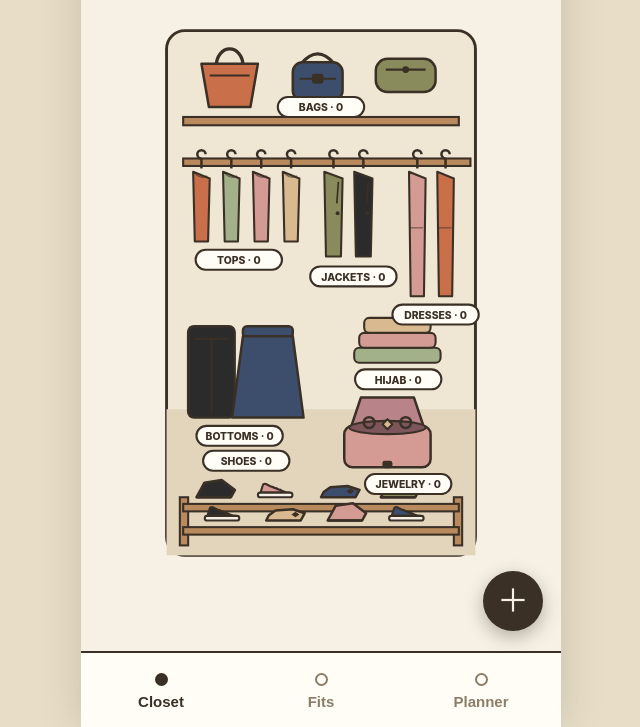
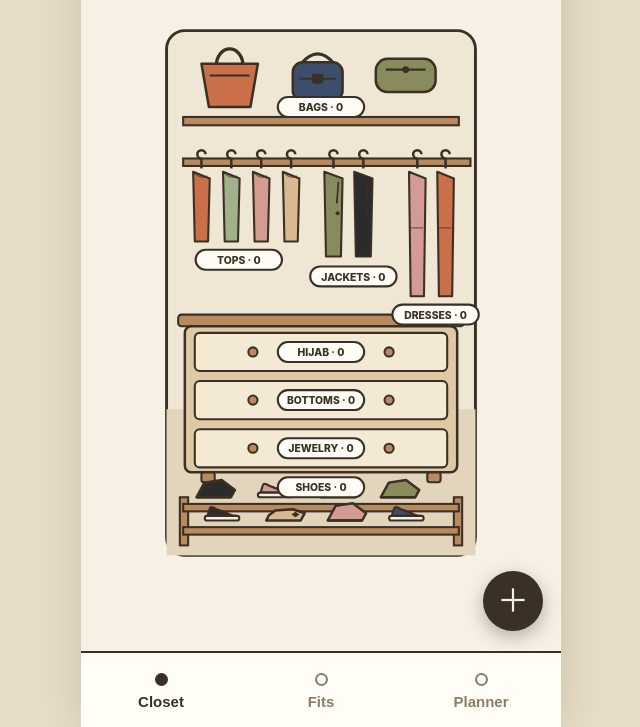
Before and after one commit to sameer095k/outfit-app-web, a plain HTML site: page index.html in a window 1280 px wide. Shown: the part 73-800 px from the top of the page, without its empty margins (319-959 px from the left). Drawn offline with Linux system fonts and the light colour scheme.

Commit message:
dresser with three tiers: hijab, bottoms, jewelry

```diff
--- a/index.html
+++ b/index.html
@@ -459,11 +459,6 @@ function svgClutch(x,y,w,h,c){
     <line x1="${x+12}" y1="${y+13}" x2="${x+w-12}" y2="${y+13}" stroke="${INKc}" stroke-width="2.5"/>
     <circle cx="${x+w/2}" cy="${y+13}" r="4" fill="${INKc}"/></g>`;
 }
-function svgPants(x,y,w,h,c){return `<g><rect x="${x}" y="${y}" width="${w}" height="${h}" rx="7" fill="${c}" stroke="${INKc}" stroke-width="3"/><line x1="${x+7}" y1="${y+15}" x2="${x+w-7}" y2="${y+15}" stroke="${INKc}" stroke-width="2.5"/><line x1="${x+w/2}" y1="${y+15}" x2="${x+w/2}" y2="${y+h-5}" stroke="${INKc}" stroke-width="2.5"/></g>`;}
-function svgSkirt(x,y,w,h,c){
-  return `<g><rect x="${x}" y="${y}" width="${w}" height="14" rx="5" fill="${c}" stroke="${INKc}" stroke-width="3"/>
-    <polygon points="${x},${y+12} ${x+w},${y+12} ${x+w+13},${y+h} ${x-13},${y+h}" fill="${c}" stroke="${INKc}" stroke-width="3" stroke-linejoin="round"/></g>`;
-}
 function svgFlat(x,y,s,c){
   return `<g><polygon points="${x},${y} ${x+52*s},${y} ${x+58*s},${y-11*s} ${x+40*s},${y-17*s} ${x+14*s},${y-15*s} ${x+4*s},${y-8*s}" fill="${c}" stroke="${INKc}" stroke-width="3" stroke-linejoin="round"/>
     <polygon points="${x+44*s},${y-13*s} ${x+50*s},${y-9*s} ${x+44*s},${y-5*s} ${x+38*s},${y-9*s}" fill="${INKc}"/></g>`;
@@ -487,15 +482,15 @@ function closetSVG(counts){
   const n=k=>counts[k]||0;
   // pills collected separately and painted last so illustration never covers them
   const P=[];
-  const pill=(cx,y,label)=>P.push(`<g class="zlabel"><rect x="${cx-52}" y="${y}" width="104" height="24" rx="12" fill="#fffdf6" stroke="${INKc}" stroke-width="2.5"/><text x="${cx}" y="${y+17}" text-anchor="middle" font-size="12.5" font-weight="800" fill="${INKc}" font-family="inherit">${label}</text></g>`);
+  const pill=(cx,y,label)=>P.push(`<g class="zlabel" style="pointer-events:none"><rect x="${cx-52}" y="${y}" width="104" height="24" rx="12" fill="#fffdf6" stroke="${INKc}" stroke-width="2.5"/><text x="${cx}" y="${y+17}" text-anchor="middle" font-size="12.5" font-weight="800" fill="${INKc}" font-family="inherit">${label}</text></g>`);
   pill(200,94,"BAGS · "+n("bags"));
   pill(101,278,"TOPS · "+n("tops"));
   pill(239,298,"JACKETS · "+n("jackets"));
   pill(338,344,"DRESSES · "+n("dresses"));
-  pill(102,490,"BOTTOMS · "+n("bottoms"));
-  pill(293,422,"HIJAB · "+n("hijab"));
-  pill(305,548,"JEWELRY · "+n("jewelry"));
-  pill(110,520,"SHOES · "+n("shoes"));
+  pill(200,389,"HIJAB · "+n("hijab"));
+  pill(200,447,"BOTTOMS · "+n("bottoms"));
+  pill(200,505,"JEWELRY · "+n("jewelry"));
+  pill(200,552,"SHOES · "+n("shoes"));
   return `<svg id="closet-svg" viewBox="0 0 400 660" role="img" aria-label="Walk-in closet">
   <rect x="14" y="14" width="372" height="632" rx="22" fill="#efe6d4" stroke="${INKc}" stroke-width="3.5"/>
   <rect x="14" y="470" width="372" height="176" rx="0" fill="#e3d5bc"/>
@@ -511,23 +506,23 @@ function closetSVG(counts){
     ${svgSideGarment(204,184,22,102,"#8a8b5c","jacket")}${svgSideGarment(240,184,22,102,"#2b2b2b","jacket")}</g>
   <g data-sec="dresses"${hid("dresses")}><rect class="zonehit" x="290" y="134" width="96" height="216" fill="transparent"/>
     ${svgSideGarment(306,184,20,150,"#d49a94","dress")}${svgSideGarment(340,184,20,150,"#c96f4a","dress")}</g>
-  <!-- BOTTOMS -->
-  <g data-sec="bottoms"${hid("bottoms")}><rect class="zonehit" x="14" y="350" width="176" height="180" fill="transparent"/>
-    ${svgPants(40,370,56,110,"#2b2b2b")}${svgSkirt(106,370,60,110,"#3d4e6d")}</g>
-  <!-- HIJAB -->
-  <g data-sec="hijab"${hid("hijab")}><rect class="zonehit" x="200" y="350" width="186" height="100" fill="transparent"/>
-    <rect x="240" y="396" width="104" height="18" rx="6" fill="#a3b18a" stroke="${INKc}" stroke-width="2.5"/>
-    <rect x="246" y="378" width="92" height="18" rx="6" fill="#d49a94" stroke="${INKc}" stroke-width="2.5"/>
-    <rect x="252" y="360" width="80" height="18" rx="6" fill="#d9b98f" stroke="${INKc}" stroke-width="2.5"/></g>
-  <!-- JEWELRY BOX -->
-  <g data-sec="jewelry"${hid("jewelry")}><rect class="zonehit" x="200" y="450" width="186" height="114" fill="transparent"/>
-    <polygon points="236,492 324,492 312,456 248,456" fill="#b9838a" stroke="${INKc}" stroke-width="3" stroke-linejoin="round"/>
-    <rect x="228" y="490" width="104" height="50" rx="10" fill="#d49a94" stroke="${INKc}" stroke-width="3"/>
-    <ellipse cx="280" cy="492" rx="46" ry="8" fill="#7d565c" stroke="${INKc}" stroke-width="2.5"/>
-    <circle cx="258" cy="486" r="6.5" fill="none" stroke="${INKc}" stroke-width="3"/>
-    <circle cx="302" cy="486" r="6.5" fill="none" stroke="${INKc}" stroke-width="3"/>
-    <polygon points="280,482 286,488 280,494 274,488" fill="#d9b98f" stroke="${INKc}" stroke-width="2.5" stroke-linejoin="round"/>
-    <rect x="274" y="532" width="12" height="9" rx="3" fill="${INKc}"/></g>
+  <!-- DRESSER: hijab + bottoms + jewelry in three tiers -->
+  <rect x="28" y="356" width="344" height="14" rx="4" fill="${WOODc}" stroke="${INKc}" stroke-width="2.5"/>
+  <rect x="36" y="370" width="328" height="176" rx="8" fill="#dfc9a4" stroke="${INKc}" stroke-width="3"/>
+  <g data-sec="hijab"${hid("hijab")}><rect class="zonehit" x="36" y="356" width="328" height="76" fill="transparent"/>
+    <rect x="48" y="378" width="304" height="46" rx="6" fill="#f4e9d2" stroke="${INKc}" stroke-width="2.5"/>
+    <circle cx="118" cy="401" r="5.5" fill="${WOODc}" stroke="${INKc}" stroke-width="2.5"/>
+    <circle cx="282" cy="401" r="5.5" fill="${WOODc}" stroke="${INKc}" stroke-width="2.5"/></g>
+  <g data-sec="bottoms"${hid("bottoms")}><rect class="zonehit" x="36" y="432" width="328" height="58" fill="transparent"/>
+    <rect x="48" y="436" width="304" height="46" rx="6" fill="#f4e9d2" stroke="${INKc}" stroke-width="2.5"/>
+    <circle cx="118" cy="459" r="5.5" fill="${WOODc}" stroke="${INKc}" stroke-width="2.5"/>
+    <circle cx="282" cy="459" r="5.5" fill="${WOODc}" stroke="${INKc}" stroke-width="2.5"/></g>
+  <g data-sec="jewelry"${hid("jewelry")}><rect class="zonehit" x="36" y="490" width="328" height="56" fill="transparent"/>
+    <rect x="48" y="494" width="304" height="46" rx="6" fill="#f4e9d2" stroke="${INKc}" stroke-width="2.5"/>
+    <circle cx="118" cy="517" r="5.5" fill="${WOODc}" stroke="${INKc}" stroke-width="2.5"/>
+    <circle cx="282" cy="517" r="5.5" fill="${WOODc}" stroke="${INKc}" stroke-width="2.5"/></g>
+  <rect x="56" y="546" width="16" height="12" rx="3" fill="${WOODc}" stroke="${INKc}" stroke-width="2.5"/>
+  <rect x="328" y="546" width="16" height="12" rx="3" fill="${WOODc}" stroke="${INKc}" stroke-width="2.5"/>
   <!-- SHOE RACK -->
   <g data-sec="shoes"${hid("shoes")}><rect class="zonehit" x="14" y="564" width="372" height="82" fill="transparent"/>
     <rect x="30" y="576" width="10" height="58" fill="${WOODc}" stroke="${INKc}" stroke-width="2.5"/>
```
